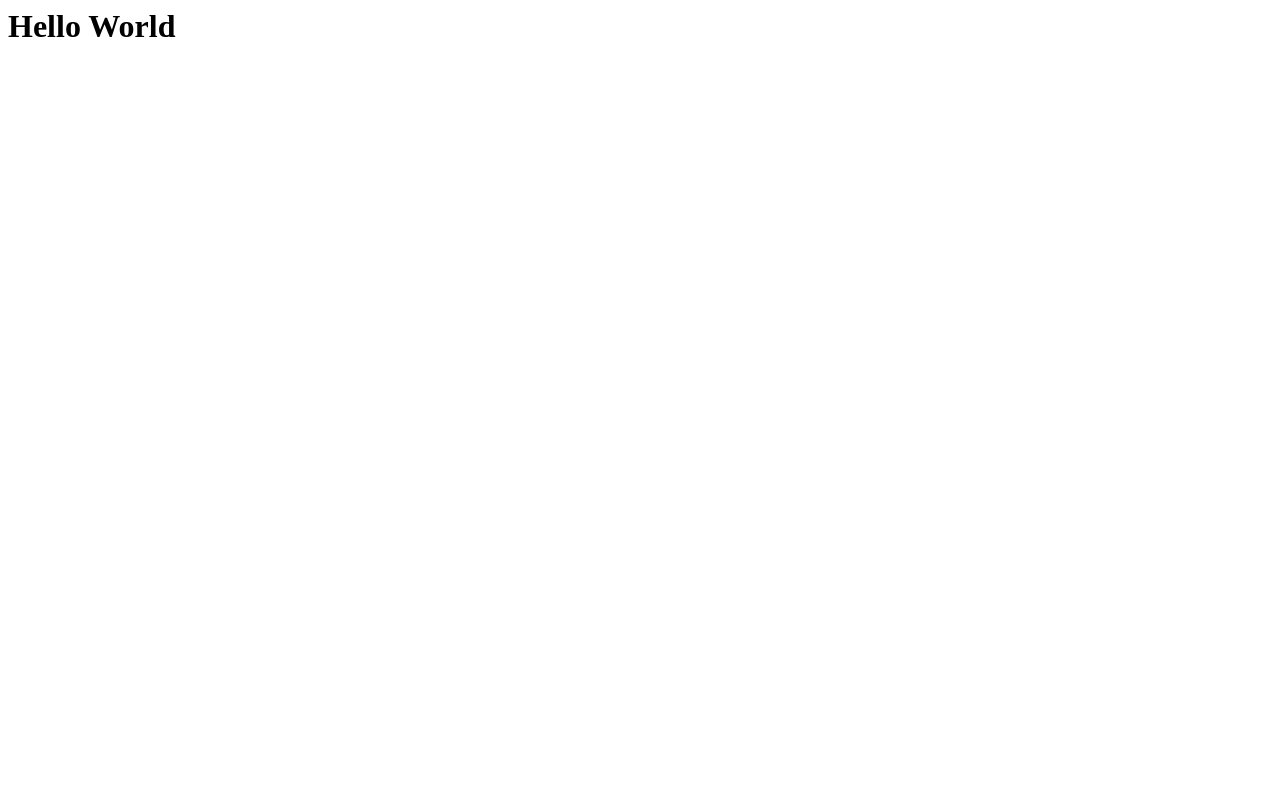
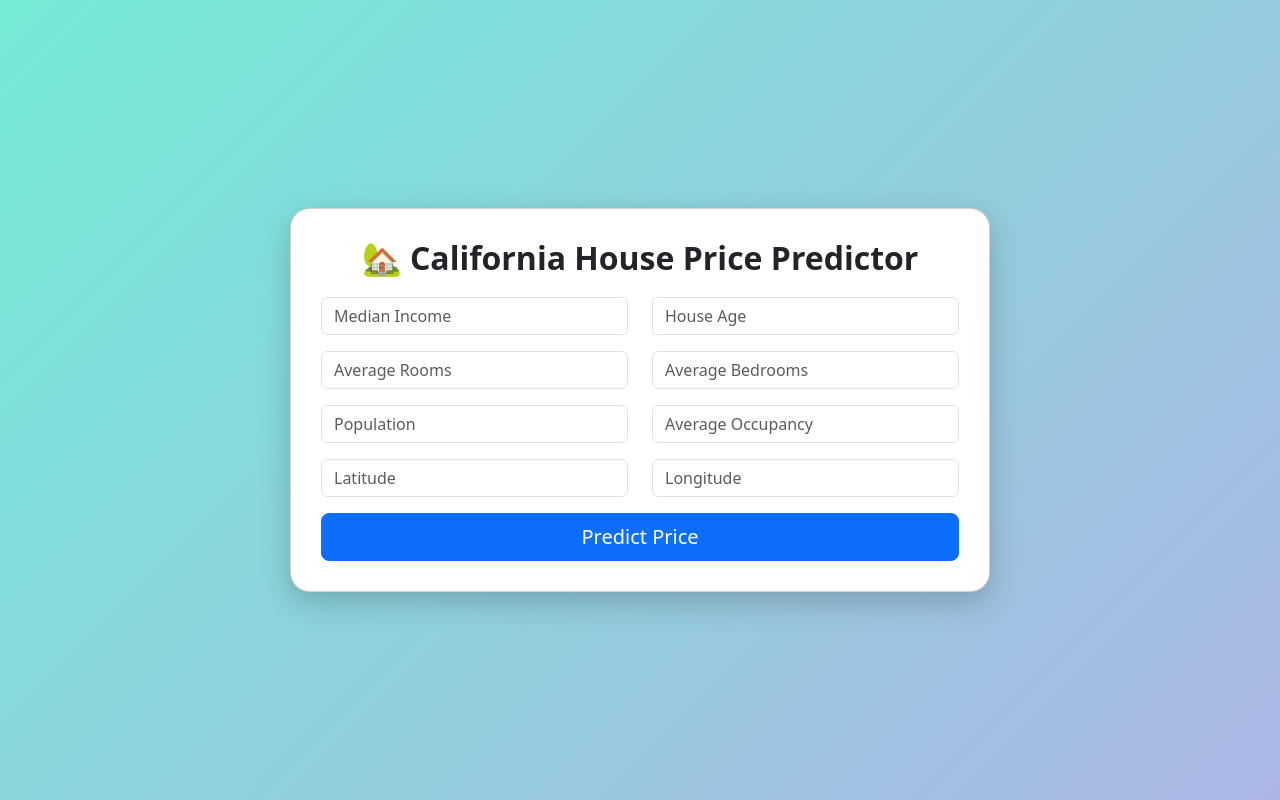
Before and after one commit to emadsaleb/Californiahousepricing, a Flask app: page / in a window 1280 px wide. Before the commit the page is almost empty. Run offline with Flask 3, Linux system fonts and the light colour scheme; parts of the project's set-up code (start-up, migrations or seed data) failed here and were passed over.

Commit message:
update project

```diff
--- a/app.py
+++ b/app.py
@@ -7,8 +7,8 @@ import pandas as pd
 
 app=Flask(__name__)
 ## Load the model
-regm_model=pickle.load(open('reg_model.pkl','rb'))
-scalar=pickle.load(open('Scaling.pkl','rb'))
+regmodel=pickle.load(open('regmodel.pkl','rb'))
+scalar = pickle.load(open('Scaling.pkl', 'rb'))
 @app.route('/')
 def home():
     return render_template('home.html')
@@ -19,16 +19,16 @@ def predict_api():
     print(data)
     print(np.array(list(data.values())).reshape(1,-1))
     new_data=scalar.transform(np.array(list(data.values())).reshape(1,-1))
-    output=reg_model.predict(new_data)
+    output=regmodel.predict(new_data)
     print(output[0])
     return jsonify(output[0])
 
 @app.route('/predict',methods=['POST'])
 def predict():
     data=[float(x) for x in request.form.values()]
-    final_input= scalar.transform(np.array(data).reshape(1,-1))
+    final_input=scalar.transform(np.array(data).reshape(1,-1))
     print(final_input)
-    output=reg_model.predict(final_input)[0]
+    output=regmodel.predict(final_input)[0]
     return render_template("home.html",prediction_text="The House price prediction is {}".format(output))
 
 
--- a/templates/home.html
+++ b/templates/home.html
@@ -1,3 +1,105 @@
-<h1>
-    Hello World
-</h1>
+<!DOCTYPE html>
+<html lang="en">
+<head>
+    <meta charset="UTF-8">
+    <title>California House Price Predictor</title>
+    <meta name="viewport" content="width=device-width, initial-scale=1.0">
+
+    <!-- Bootstrap -->
+    <link href="https://cdn.jsdelivr.net/npm/bootstrap@5.3.0/dist/css/bootstrap.min.css" rel="stylesheet">
+
+    <style>
+        body {
+            background: linear-gradient(135deg, #74ebd5, #ACB6E5);
+            min-height: 100vh;
+            display: flex;
+            align-items: center;
+            justify-content: center;
+        }
+
+        .card {
+            width: 100%;
+            max-width: 700px;
+            border-radius: 20px;
+            padding: 30px;
+            box-shadow: 0px 10px 30px rgba(0,0,0,0.2);
+        }
+
+        .title {
+            text-align: center;
+            font-weight: bold;
+            margin-bottom: 20px;
+        }
+
+        .result {
+            margin-top: 20px;
+            font-size: 22px;
+            font-weight: bold;
+            color: #0d6efd;
+            text-align: center;
+        }
+    </style>
+</head>
+
+<body>
+
+<div class="card bg-white">
+
+    <h2 class="title">🏡 California House Price Predictor</h2>
+
+    <form action="/predict" method="post">
+
+        <div class="row">
+
+            <div class="col-md-6 mb-3">
+                <input type="text" name="MedInc" class="form-control" placeholder="Median Income" required>
+            </div>
+
+            <div class="col-md-6 mb-3">
+                <input type="text" name="HouseAge" class="form-control" placeholder="House Age" required>
+            </div>
+
+            <div class="col-md-6 mb-3">
+                <input type="text" name="AveRooms" class="form-control" placeholder="Average Rooms" required>
+            </div>
+
+            <div class="col-md-6 mb-3">
+                <input type="text" name="AveBedrms" class="form-control" placeholder="Average Bedrooms" required>
+            </div>
+
+            <div class="col-md-6 mb-3">
+                <input type="text" name="Population" class="form-control" placeholder="Population" required>
+            </div>
+
+            <div class="col-md-6 mb-3">
+                <input type="text" name="AveOccup" class="form-control" placeholder="Average Occupancy" required>
+            </div>
+
+            <div class="col-md-6 mb-3">
+                <input type="text" name="Latitude" class="form-control" placeholder="Latitude" required>
+            </div>
+
+            <div class="col-md-6 mb-3">
+                <input type="text" name="Longitude" class="form-control" placeholder="Longitude" required>
+            </div>
+
+        </div>
+
+        <div class="d-grid">
+            <button type="submit" class="btn btn-primary btn-lg">
+                Predict Price
+            </button>
+        </div>
+
+    </form>
+
+    {% if prediction_text %}
+        <div class="result">
+            {{ prediction_text }}
+        </div>
+    {% endif %}
+
+</div>
+
+</body>
+</html>
```
Also changed, not shown: 4 other files.
